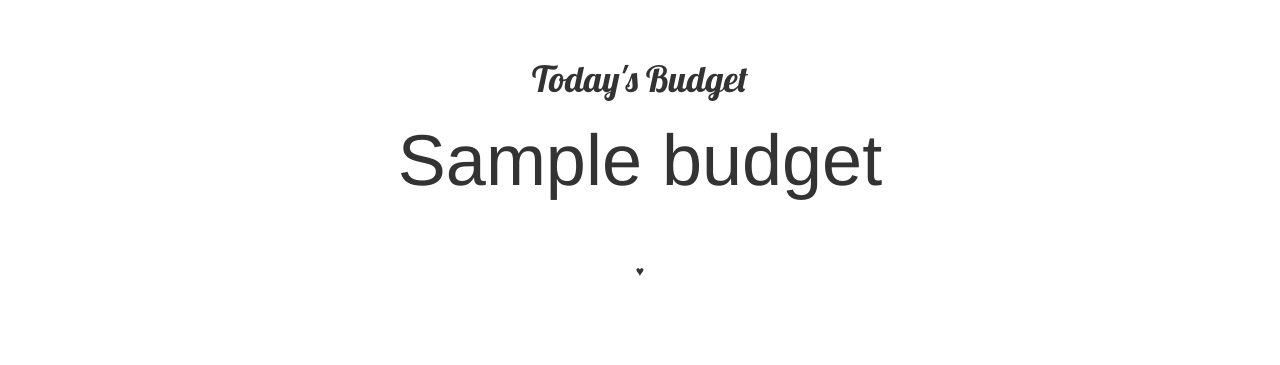
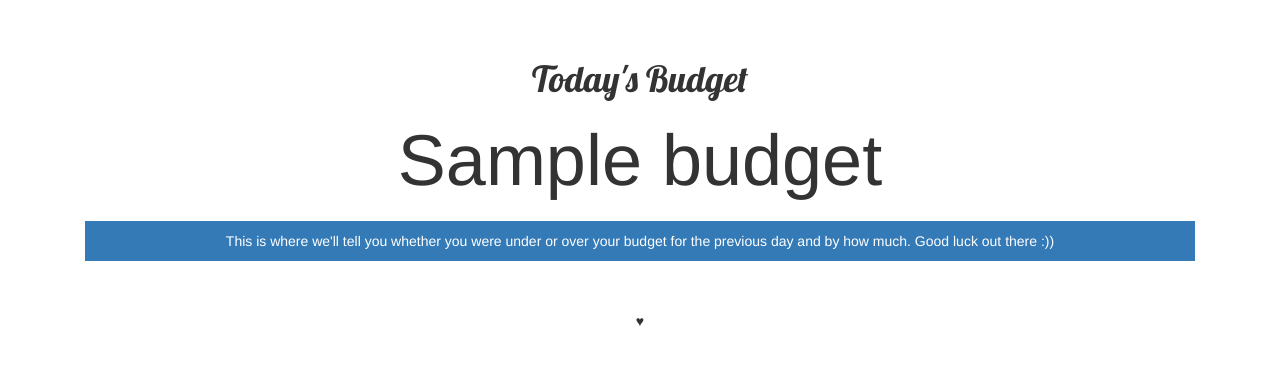
Before and after one commit to lawsonpd/tipout, a Django app: template tipout/templates/budget.html in a window 1280 px wide. Shown: the part 51-416 px from the top of the page. Run offline with Django 3.2, Linux system fonts and the light colour scheme; the template is opened without the code that fills it: most values are stand-ins (such as "Sample title", 1, 10 or a date in 2020); parts of the project's set-up code (start-up, migrations or seed data) failed here and were passed over; some libraries are stand-ins or nearby versions.

Commit message:
Add error for expenditure with date after now().date(). Fix logic in budget.html.

```diff
--- a/tipout/templates/budget.html
+++ b/tipout/templates/budget.html
@@ -6,15 +6,14 @@
 
     <p style='font-size:72px'>{{ budget }}</p>
 
-    {# if over is negative, user was over their budget #}
-    {% if over_under_amount is not None %}
-	    {% if over == True %}
-	    	<p style="padding: 10px" class='bg-warning'>Be careful! Yesterday you went over your budget by ${{ over_under_amount }}.</p>
-	    {% elif over == False %}
-	    	<p style="padding: 10px" class='bg-success'>Excellent spending! Yesterday you were under your budget by ${{ over_under_amount }}!</p>
-	    {% elif over == 0 %}
-	    	<p style="padding: 10px" class='bg-primary'>Great job yesterday! You were right on budget!</p>
-	    {% endif %}
-	{% endif %}
+    {% if over is True %}
+    	<p style="padding: 10px" class='bg-warning'>Be careful! Yesterday you went over your budget by ${{ over_under_amount }}.</p>
+    {% elif over is False %}
+    	<p style="padding: 10px" class='bg-success'>Excellent spending! Yesterday you were under your budget by ${{ over_under_amount }}!</p>
+    {% elif over == 0 %}
+    	<p style="padding: 10px" class='bg-success'>Great job yesterday! You were right on budget!</p>
+    {% elif not over %}
+    	<p style="padding: 10px" class='bg-primary'>This is where we'll tell you whether you were under or over your budget for the previous day and by how much. Good luck out there :))</p>
+    {% endif %}
 
 {% endblock %}
```
Also changed, not shown: tipout/expenditures.py (+9 -1 lines).
